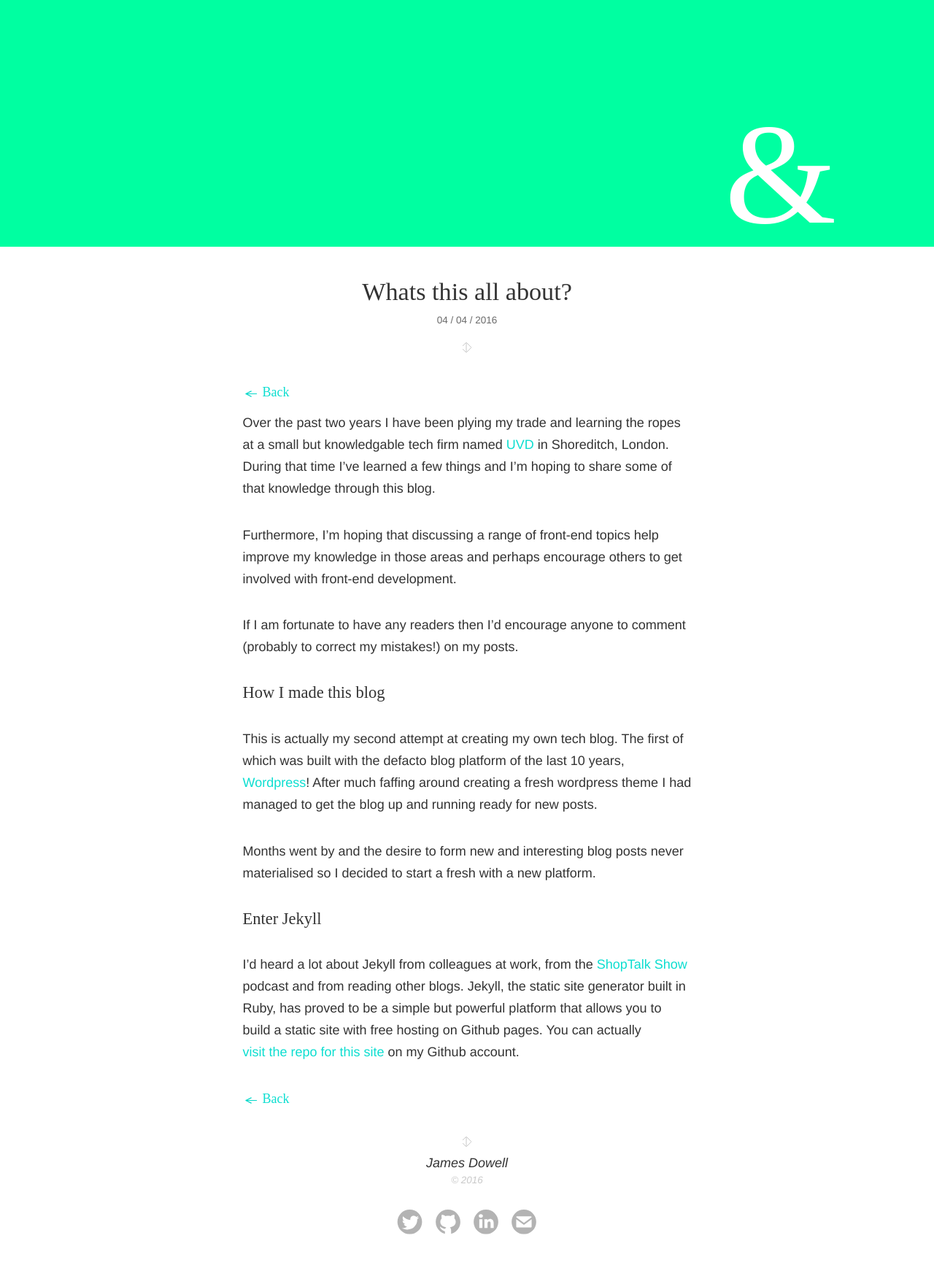
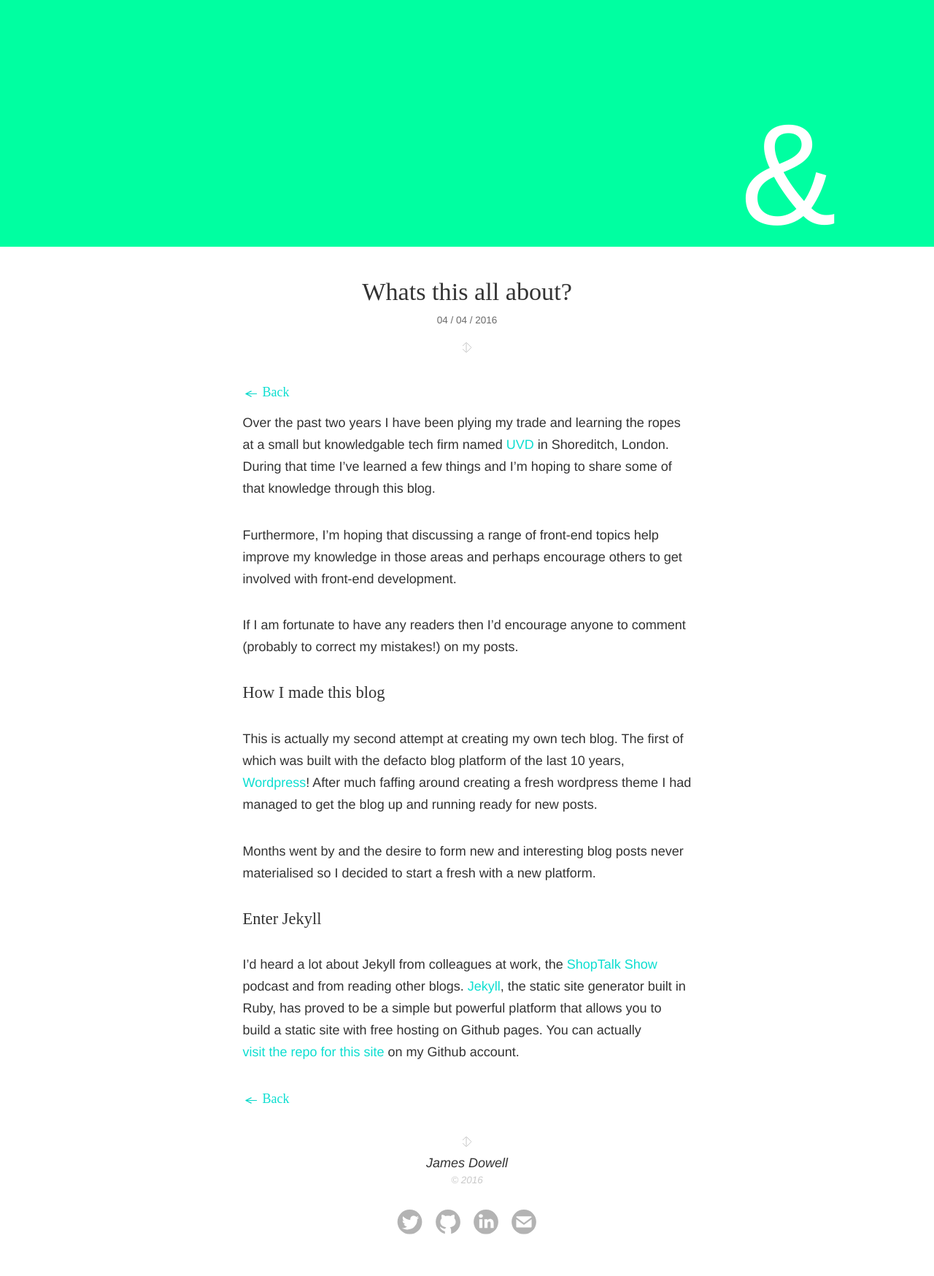
Before and after one commit to james-dowell/james-dowell.github.io, a Jekyll site: the page built from _posts/2016-04-04-why-am-i-blogging.markdown, in a window 1280 px wide. Shown: the whole page at 73% size. Built offline with Jekyll 4.4.1, drawn with Linux system fonts in a browser that asks for light colours; some web fonts are replaced; comment, search, counter and statistics services are not loaded.

Commit message:
Added fallback from Brandon and updated typo in posts

```diff
--- a/_posts/2016-04-04-why-am-i-blogging.markdown
+++ b/_posts/2016-04-04-why-am-i-blogging.markdown
@@ -20,9 +20,10 @@ Months went by and the desire to form new and interesting blog posts never mater
 
 ### Enter Jekyll
 
-I'd heard a lot about Jekyll from colleagues at work, from the [ShopTalk Show][shop-talk] podcast and from reading other blogs. Jekyll, the static site generator built in Ruby, has proved to be a simple but powerful platform that allows you to build a static site with free hosting on Github pages. You can actually [visit the repo for this site][blog-repo] on my Github account.
+I'd heard a lot about Jekyll from colleagues at work, the [ShopTalk Show][shop-talk] podcast and from reading other blogs. [Jekyll][jeykll], the static site generator built in Ruby, has proved to be a simple but powerful platform that allows you to build a static site with free hosting on Github pages. You can actually [visit the repo for this site][blog-repo] on my Github account.
 
 [uvd-site]: http://uvd.co.uk
 [wordpress]: https://en-gb.wordpress.org/
 [shop-talk]: http://shoptalkshow.com/
 [blog-repo]: https://github.com/james-dowell/james-dowell.github.io
+[jeykll]: https://jekyllrb.com/
--- a/_posts/2016-04-08-inline-svg-issues-in-ie.markdown
+++ b/_posts/2016-04-08-inline-svg-issues-in-ie.markdown
@@ -6,7 +6,7 @@ categories: svg
 language: svg
 ---
 
-Inline SVG's are a popular technique introducing icon systems for your site. Having used them a number of times now I thought I might share why there a great option and also discuss some of the gotchas you might get while using them.
+Inline SVG's are a popular technique for introducing icon systems for your site. Having used them a number of times now I thought I might share why there a great option and also discuss some of the gotchas you might get while using them.
 
 ### What are inline SVG's?
 
--- a/pattern-library/src/assets/toolkit/styles/_typography.scss
+++ b/pattern-library/src/assets/toolkit/styles/_typography.scss
@@ -53,6 +53,11 @@
      font-weight: 400;
  }
 
+ @font-face {
+     font-family: Brandon;
+     src: url('../fonts/Brandon_med.otf');
+ }
+
 // An attempt at a modular scale need to improve this
 // http://www.modularscale.com/
 //
@@ -70,6 +75,8 @@ $fs-4 : ($base-font-size * ($modular-scale * 1));
 $ff-sans : Avenir, Helvetica, Arial;
 
 $ff-serif : ChaparralPro, times new roman;
+
+$ff-brandon : Brandon, Helvetica, Arial;
 
 html {
     font-family: $ff-sans;
--- a/pattern-library/src/assets/toolkit/styles/components/blog/_masthead.scss
+++ b/pattern-library/src/assets/toolkit/styles/components/blog/_masthead.scss
@@ -13,7 +13,7 @@
         bottom: 0;
         right: 0;
         z-index: 1;
-        font-family: Brandon Grotesque;
+        font-family: $ff-brandon;
         @include font-size(175px, 1);
     }
 }
```
Also changed, not shown: pattern-library/src/assets/toolkit/fonts/Brandon_med.otf (added).
